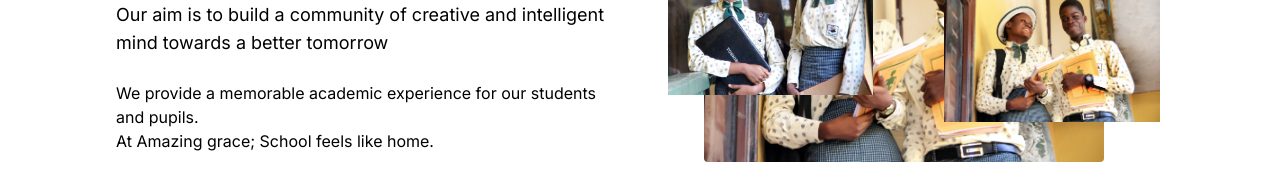
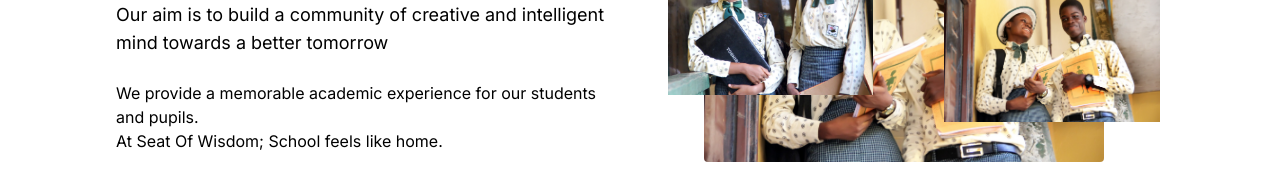
Before and after one commit to Jude006/SeatOfWisdom, a React (Vite) app: page / in a window 1280 px wide. Shown: the part 1440-1631 px from the top of the page. Built offline with nearby package versions, Linux system fonts and the light colour scheme.

Commit message:
fixed incorrect spelling

```diff
--- a/src/components/HomeSection1.jsx
+++ b/src/components/HomeSection1.jsx
@@ -23,7 +23,7 @@ const HomeSection1 = () => {
             We provide a memorable academic experience for our students and
             pupils.
           </p>
-          <p>At Amazing grace; School feels like home.</p>
+          <p>At Seat Of Wisdom; School feels like home.</p>
         </div>
         <div className="flex w-full justify-between mt-4 items-center">
           <div className="relative flex   ">
```
